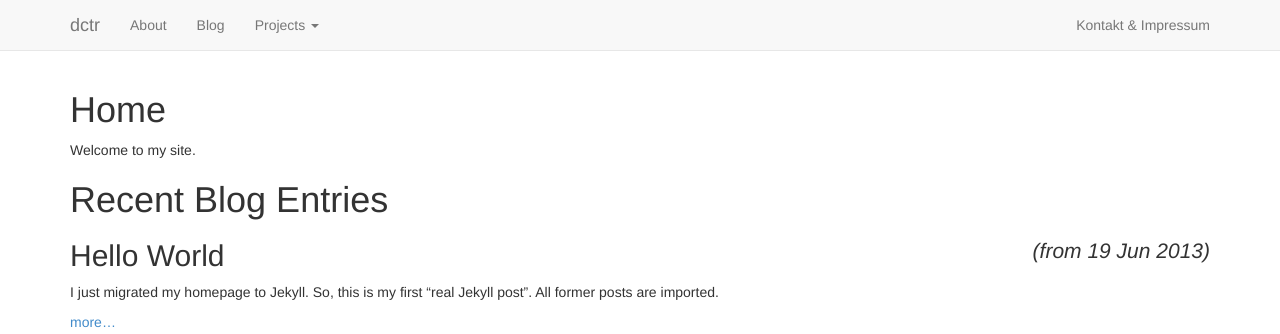
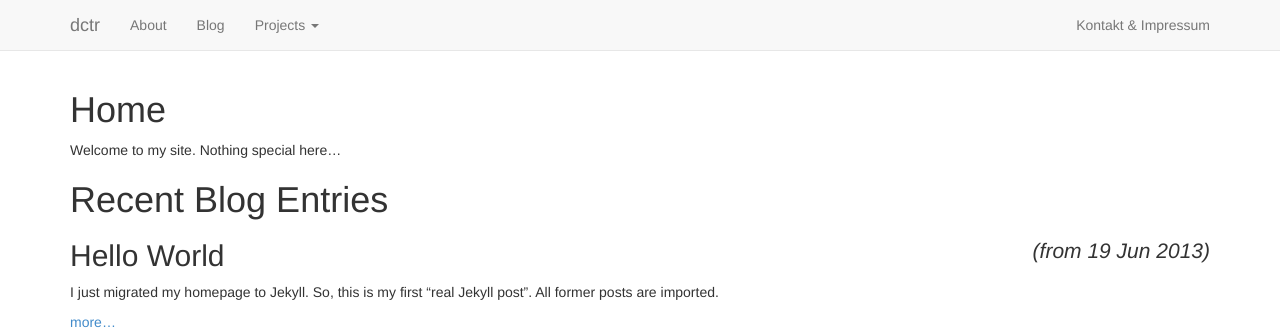
Before and after one commit to dctr/dctr.github.io, a Jekyll site: the page built from index.md, in a window 1280 px wide. Shown: the top 334 px of the page. Built offline with Jekyll 4.4.1, drawn with Linux system fonts in a browser that asks for light colours.

Commit message:
and again

```diff
--- a/index.md
+++ b/index.md
@@ -4,7 +4,7 @@ title: Home
 ---
 # Home
 
-Welcome to my site.
+Welcome to my site. Nothing special here...
 
 # Recent Blog Entries
 
```
